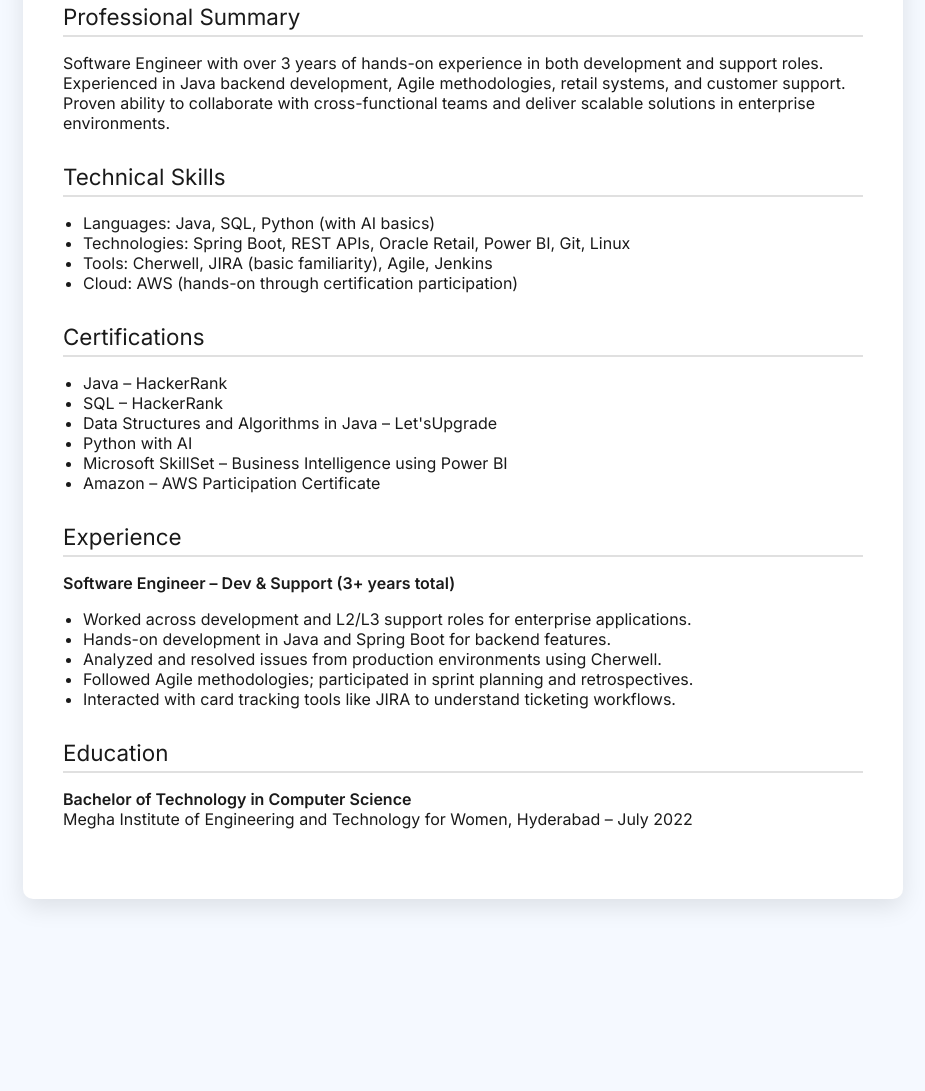
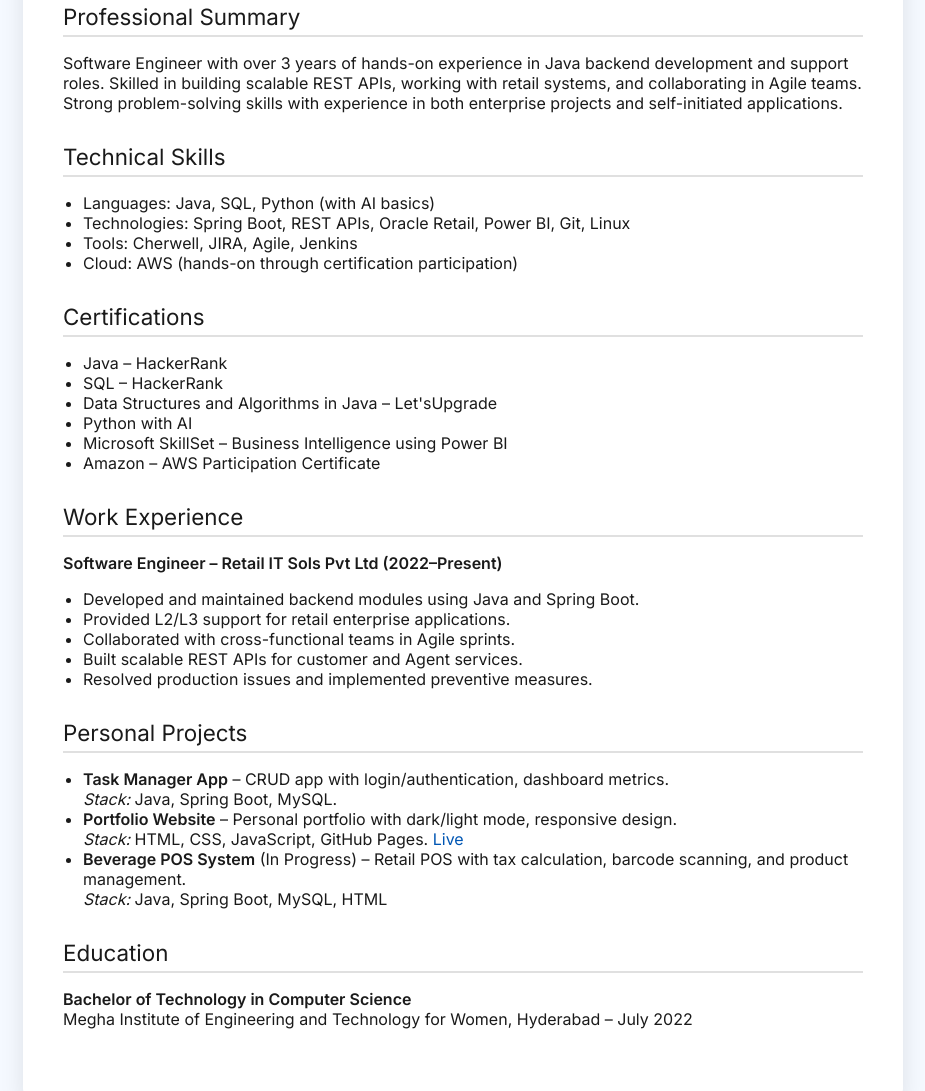
Before and after one commit to Nshivani0809/shivani-portfolio, a plain HTML site: page Resume.html in a window 1280 px wide. Shown: the part 231-1322 px from the top of the page, without its empty margins (177-1102 px from the left). Before the commit the page ends 1170 px from the top, so only its background shows below. Drawn offline with Linux system fonts and the light colour scheme.

Commit message:
ChangesInupdate resume & projects; fix dark-mode CSS

```diff
--- a/Resume.html
+++ b/Resume.html
@@ -1,8 +1,8 @@
 <!DOCTYPE html>
 <html lang="en">
 <head>
-  <meta charset="UTF-8">
-  <meta name="viewport" content="width=device-width, initial-scale=1.0">
+  <meta charset="UTF-8" />
+  <meta name="viewport" content="width=device-width, initial-scale=1.0"/>
   <title>Shivani Noru – Resume</title>
   <link href="https://fonts.googleapis.com/css2?family=Inter:wght@400;600&display=swap" rel="stylesheet">
   <style>
@@ -62,21 +62,24 @@
     <p class="contact">📧 <a href="mailto:shivani.noru@gmail.com">shivani.noru@gmail.com</a> | 📞 8790158510 (private)</p>
     <p>🌐 <a href="https://linkedin.com/in/noru-shivani">LinkedIn</a> | <a href="https://github.com/Nshivani0809">GitHub</a></p>
 
+    <!-- Professional Summary -->
     <div class="section">
       <div class="section-title">Professional Summary</div>
-      <p>Software Engineer with over 3 years of hands-on experience in both development and support roles. Experienced in Java backend development, Agile methodologies, retail systems, and customer support. Proven ability to collaborate with cross-functional teams and deliver scalable solutions in enterprise environments.</p>
+      <p>Software Engineer with over 3 years of hands-on experience in Java backend development and support roles. Skilled in building scalable REST APIs, working with retail systems, and collaborating in Agile teams. Strong problem-solving skills with experience in both enterprise projects and self-initiated applications.</p>
     </div>
 
+    <!-- Technical Skills -->
     <div class="section">
       <div class="section-title">Technical Skills</div>
       <ul>
         <li>Languages: Java, SQL, Python (with AI basics)</li>
         <li>Technologies: Spring Boot, REST APIs, Oracle Retail, Power BI, Git, Linux</li>
-        <li>Tools: Cherwell, JIRA (basic familiarity), Agile, Jenkins</li>
+        <li>Tools: Cherwell, JIRA, Agile, Jenkins</li>
         <li>Cloud: AWS (hands-on through certification participation)</li>
       </ul>
     </div>
 
+    <!-- Certifications -->
     <div class="section">
       <div class="section-title">Certifications</div>
       <ul>
@@ -89,18 +92,30 @@
       </ul>
     </div>
 
+    <!-- Work Experience -->
     <div class="section">
-      <div class="section-title">Experience</div>
-      <p><strong>Software Engineer – Dev & Support (3+ years total)</strong></p>
+      <div class="section-title">Work Experience</div>
+      <p><strong>Software Engineer – Retail IT Sols Pvt Ltd (2022–Present)</strong></p>
       <ul>
-        <li>Worked across development and L2/L3 support roles for enterprise applications.</li>
-        <li>Hands-on development in Java and Spring Boot for backend features.</li>
-        <li>Analyzed and resolved issues from production environments using Cherwell.</li>
-        <li>Followed Agile methodologies; participated in sprint planning and retrospectives.</li>
-        <li>Interacted with card tracking tools like JIRA to understand ticketing workflows.</li>
+        <li>Developed and maintained backend modules using Java and Spring Boot.</li>
+        <li>Provided L2/L3 support for retail enterprise applications.</li>
+        <li>Collaborated with cross-functional teams in Agile sprints.</li>
+        <li>Built scalable REST APIs for customer and Agent services.</li>
+        <li>Resolved production issues and implemented preventive measures.</li>
       </ul>
     </div>
 
+    <!-- Personal Projects -->
+    <div class="section">
+      <div class="section-title">Personal Projects</div>
+      <ul>
+        <li><strong>Task Manager App</strong> – CRUD app with login/authentication, dashboard metrics. <br> <em>Stack:</em> Java, Spring Boot, MySQL.</li>
+        <li><strong>Portfolio Website</strong> – Personal portfolio with dark/light mode, responsive design. <br> <em>Stack:</em> HTML, CSS, JavaScript, GitHub Pages. <a href="https://nshivani0809.github.io/shivani-portfolio/">Live</a></li>
+        <li><strong>Beverage POS System</strong> (In Progress) – Retail POS with tax calculation, barcode scanning, and product management. <br> <em>Stack:</em> Java, Spring Boot, MySQL, HTML</li>
+      </ul>
+    </div>
+
+    <!-- Education -->
     <div class="section">
       <div class="section-title">Education</div>
       <p><strong>Bachelor of Technology in Computer Science</strong><br>Megha Institute of Engineering and Technology for Women, Hyderabad – July 2022</p>
```
Also changed, not shown: index.html (+1 -1 lines).
